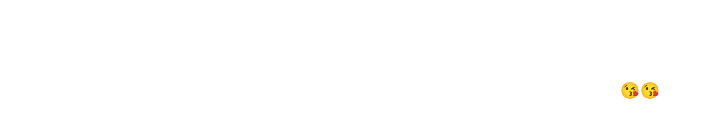
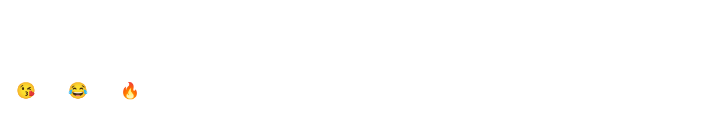
Before and after one commit to MahindraGamini/emoji-animations, a React (Vite) app: page / in a window 1280 px wide. Shown: the part 310-448 px from the top of the page, without its empty margins (0-705 px from the left). Built offline with nearby package versions, Linux system fonts and the light colour scheme.

Commit message:
final-fix

```diff
--- a/src/App.tsx
+++ b/src/App.tsx
@@ -6,8 +6,10 @@ function App() {
 
 
   return (
-    <div style={{ display: "flex", alignItems: "center", justifyContent: "center", minHeight: "100vh" }}>
-      <EmojiPop emoji="😘😘" count={5} />
+    <div style={{ display: "flex", alignItems: "center", minHeight: "100vh" }}>
+      <EmojiPop emoji="😘" count={5} />
+        <EmojiPop emoji="😂" count={5} />
+          <EmojiPop emoji="🔥" count={5} />
     </div>
   )
 }
--- a/src/EmojiPop.tsx
+++ b/src/EmojiPop.tsx
@@ -46,8 +46,8 @@ export function EmojiPop({ emoji , count }: EmojiPopProps) {
         {items.map(({ id, x, y }) => (
             <motion.span
               key={id}
-              initial={{ scale: 0.5, opacity: 1, x: 0, y: 0 }}
-              animate={{ scale:1, opacity: 0, x, y }}
+              initial={{ scale: 0.6, opacity: 2, x: 0, y: 0 }}
+              animate={{ scale:1.2, opacity: 0, x, y }}
               exit={{ opacity: 0 }}
               transition={{ duration: 0.8, ease: "easeOut" }}
               style={{
```
